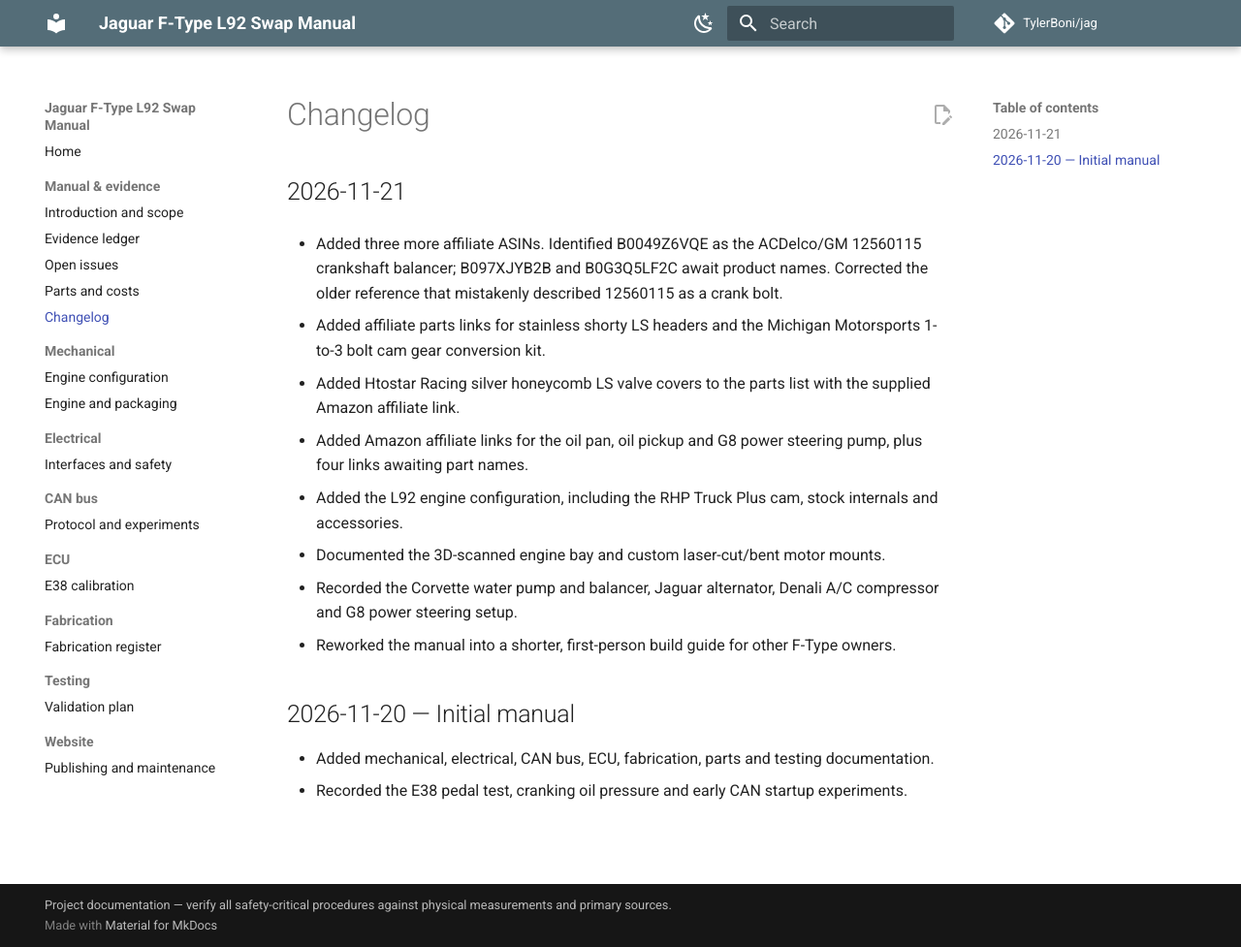
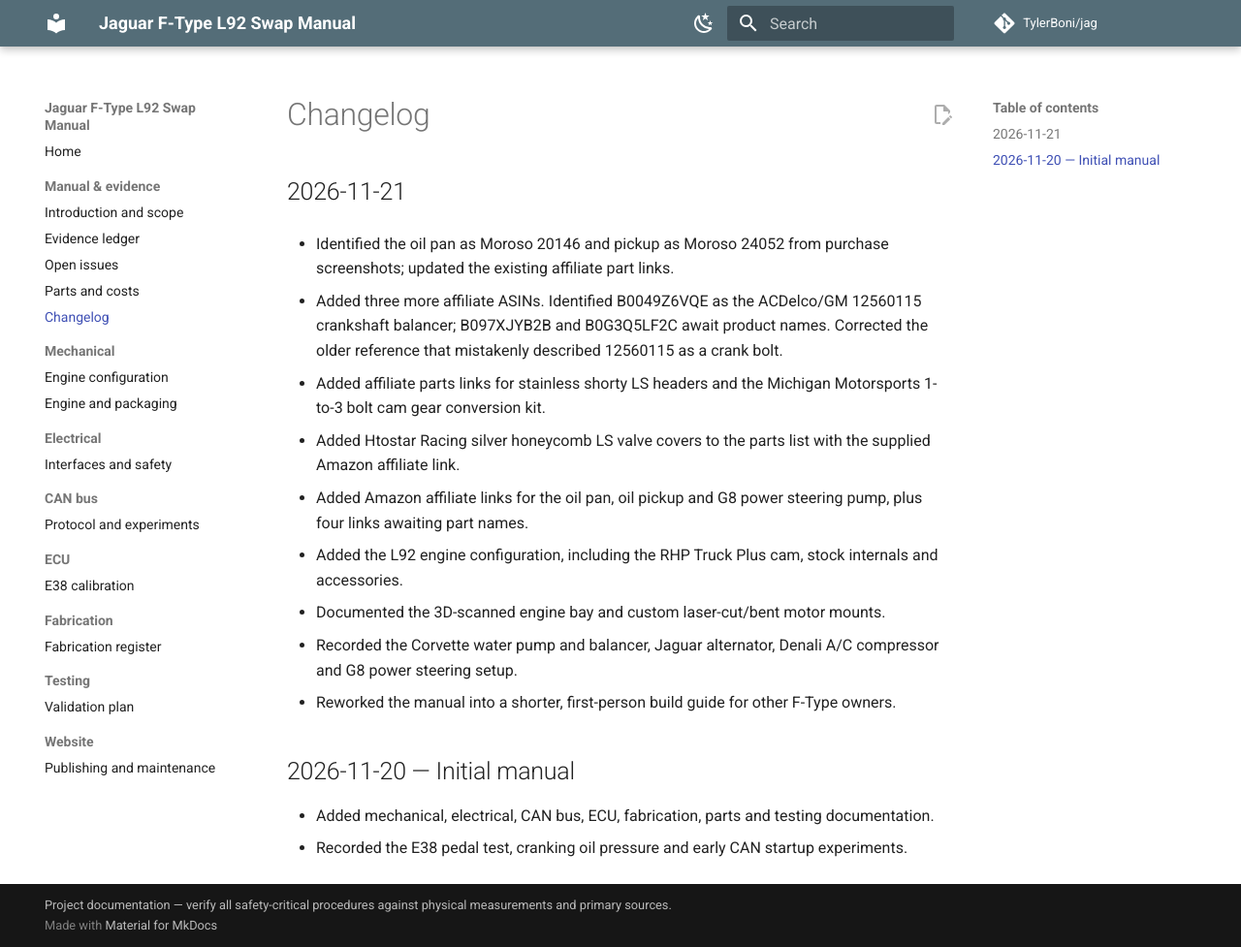
Before and after one commit to TylerBoni/jag, an MkDocs documentation site: the page built from build-manual/CHANGELOG.md, in a window 1280 px wide and 977 px high. Shown: the whole window at 97% size. Built offline with MkDocs 1.6.1 and Material for MkDocs 9.7.7, drawn with Linux system fonts in a browser that asks for light colours; comment, search, counter and statistics services are not loaded.

Commit message:
docs: record Moroso front-sump oil pan and pickup

```diff
--- a/build-manual/CHANGELOG.md
+++ b/build-manual/CHANGELOG.md
@@ -1,6 +1,8 @@
 # Changelog
 
 ## 2026-11-21
+
+- Identified the oil pan as Moroso 20146 and pickup as Moroso 24052 from purchase screenshots; updated the existing affiliate part links.
 
 - Added three more affiliate ASINs. Identified B0049Z6VQE as the ACDelco/GM 12560115 crankshaft balancer; B097XJYB2B and B0G3Q5LF2C await product names. Corrected the older reference that mistakenly described 12560115 as a crank bolt.
 
```
